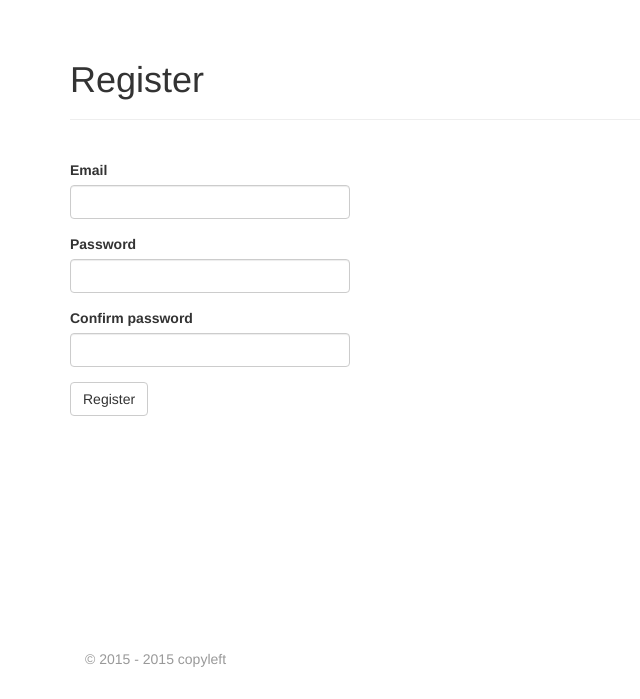
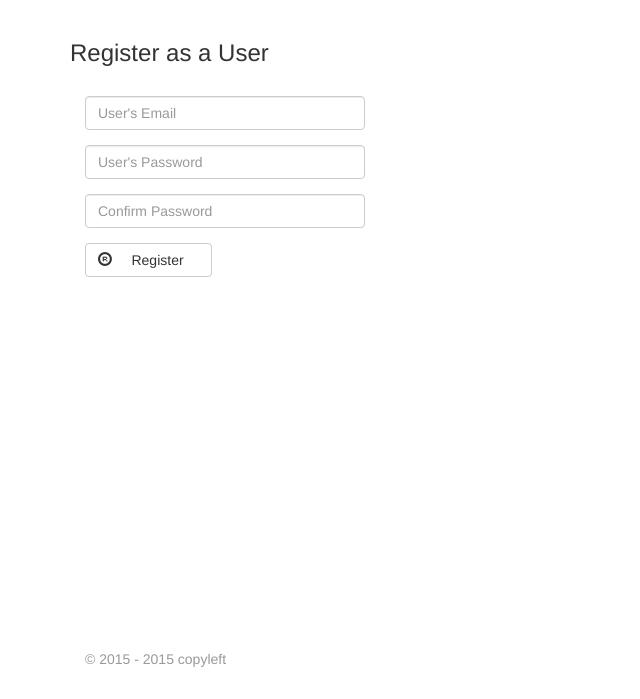
Before and after one commit to pangyazhi/autoP, a Flask app: page /register in a window 1280 px wide. Shown: the part 101-800 px from the top of the page, without its empty margins (0-640 px from the left). Run offline with Flask 2, Linux system fonts and the light colour scheme; some libraries are stand-ins or nearby versions.

Commit message:
flash work fine

```diff
--- a/autoP/templates/layout.html
+++ b/autoP/templates/layout.html
@@ -39,22 +39,23 @@
         </div>
         <div class="navbar-collapse collapse">
             <ul class="nav navbar-nav">
-                <li class="previous"><a href="{{ url_for('home') }}"><i class="glyphicon glyphicon-home"
+                <li><a href="{{ url_for('home') }}"><i class="glyphicon glyphicon-home"
                                                                         aria-hidden="true"></i>&nbsp Home</a></li>
-                <li class="previous"><a href="{{ url_for('contact') }}"><i class="glyphicon glyphicon-phone-alt"
+                <li><a href="{{ url_for('contact') }}"><i class="glyphicon glyphicon-phone-alt"
                                                                            aria-hidden="true"></i>&nbsp Contact</a></li>
-                <li class="previous"><a href="{{ url_for('about') }}"><i class="glyphicon glyphicon-info-sign"
+                <li><a href="{{ url_for('about') }}"><i class="glyphicon glyphicon-info-sign"
                                                                          aria-hidden="true"></i>&nbsp About</a></li>
 
+                <li class="divider"></li>
                 {% if not current_user.is_authenticated %}
-                <li class="next"><a href="{{ url_for('register') }}"><i class="glyphicon glyphicon-registration-mark"
+                <li><a href="{{ url_for('register') }}"><i class="glyphicon glyphicon-registration-mark"
                                                                         aria-hidden="true"></i>&nbsp Register</a></li>
 
-                <li class="next"><a href="{{ url_for('login') }}"><i class="glyphicon glyphicon-log-in"
+                <li><a href="{{ url_for('login') }}"><i class="glyphicon glyphicon-log-in"
                                                                      aria-hidden="true"></i>&nbsp Sign In</a></li>
 
                 {% else %}
-                <li class="next"><a href="{{ url_for('logout') }}"><i class="glyphicon glyphicon-log-out"
+                <li><a href="{{ url_for('logout') }}"><i class="glyphicon glyphicon-log-out"
                                                                       aria-hidden="true"></i>&nbsp Sign Out</a></li>
                 {% endif %}
 
@@ -85,14 +86,17 @@
                 copyleft
             </p>
         </div>
-        <div class="text-muted">
-            {% with messages = get_flashed_messages() %}
+        <div class="text">
+            {% with messages = get_flashed_messages(with_categories=true) %}
             {% if messages %}
-            <div id="message" class=flash>
-                {% for message in messages %}
-                <p class="text-info">{{ message }}
+            <div id="message" class='flashes'>
+                {% for category, message in messages %}
+                    {% if category == 'error' %}
+                        <p class="text-danger">{{ message }}<p/>
+                    {% else %}
+                        <p class="text-success">{{ message }}<p/>
+                    {% endif %}
 
-                <p/>
                 {% endfor %}
             </div>
             {% endif %}
--- a/autoP/templates/register.html
+++ b/autoP/templates/register.html
@@ -1,15 +1,30 @@
 {% extends "layout.html" %}
 {% import "bootstrap/wtf.html" as wtf %}
 
-{% block title %}Register{% endblock %}
+{% block content %}
+<h3>Register as a User</h3>
+<div class="col-lg-6">
+    <br/>
 
-{% block content %}
-<div class="page-header">
-    <h1>Register</h1>
-</div>
-<div>
-    <br/>
-    {{ wtf.quick_form(form) }}
+    <form action="" method="post"
+          class="form" role="form">
+        <div style="display:none;"><input id="csrf_token" name="csrf_token" type="hidden" value="None"></div>
+        <div class="form-group  required">
+            <input class="form-control" placeholder="User's Email" id="email" name="email" required type="email"
+                   value="">
+        </div>
+        <div class="form-group  required">
+            <input class="form-control" placeholder="User's Password" id="password" name="password" required
+                   type="password" value="">
+        </div>
+        <div class="form-group  required">
+            <input class="form-control" placeholder="Confirm Password" id="password2" name="password2" required
+                   type="password" value="">
+        </div>
+        <button class="btn btn-default" id="submit" name="submit" type="submit">
+            <i class="glyphicon glyphicon-registration-mark" aria-hidden="true"></i> &nbsp &nbsp Register &nbsp &nbsp
+        </button>
+    </form>
     <br/>
 </div>
 {% endblock %}
--- a/autoP/views.py
+++ b/autoP/views.py
@@ -1,5 +1,5 @@
 from datetime import datetime
-from flask import render_template, redirect, url_for, flash, abort, request
+from flask import render_template, redirect, url_for, flash, abort, request, jsonify
 from flask_login import logout_user, login_required, login_user
 from autoP.models import User, load_user
 from forms import LoginForm, RegistrationForm, SearchForm
@@ -49,12 +49,15 @@ def show():
 
 
 @app.route('/search', methods=['GET', 'POST'])
-# @login_required
+@login_required
 def search():
     form = SearchForm()
     if form.validate_on_submit():
         # do some search here
-        app.logger.info(form.search.raw_data)
+        searchString = form.search.raw_data
+        flash(searchString)
+        # rlts = User.query.like(email=searchString)
+        # app.logger.info(form.search.raw_data)
     return render_template('search.html', form=form)
 
 
@@ -69,15 +72,15 @@ def login():
         # user should be an instance of your `User` class
         users = load_user(form.email.raw_data)
         if users.__len__() == 0:
-            flash('We don\'t know you')
+            flash(message='We don\'t know you', category='error')
             return render_template('login.html', form=form)
         user = users[0]
         if user.verify_password(form.password.raw_data[0]):
             login_user(user)
-            flash('Logged in successfully.')
+            flash(message='Logged in successfully.',category='message')
             return redirect(url_for('search'))
         else:
-            flash('wrong password')
+            flash(message='wrong password', category='error')
             return render_template('login.html', form=form)
 
     return render_template('login.html', form=form)
@@ -114,3 +117,26 @@ def server_shutdown():
         abort(500)
     shutdown()
     return 'Shutting down the server......'
+
+
+@app.errorhandler(403)
+def forbidden(error):
+    return handle_error(error, 'Forbidden', 403)
+
+
+@app.errorhandler(404)
+def not_found(error):
+    return handle_error(error, 'Page Not Found', 404)
+
+
+@app.errorhandler(500)
+def internal_server_error(error):
+    return handle_error(error, 'Internal Server Error', 500)
+
+
+def handle_error(error, server_error, error_code):
+    if request.accept_mimetypes.accept_json and not request.accept_mimetypes.accept_html:
+        response = jsonify({'error': server_error})
+        response.status_code = error_code
+        return response
+    return render_template('error.html', message='Internal Server Error'), error_code
```
Also changed, not shown: autoP/config.py (+1 -6 lines), autoP/templates/_results.html (added, +7 -0 lines), autoP/templates/error.html (added, +10 -0 lines), autoP/templates/search.html (+1 -6 lines), autoP/static/favicon.ico (added).
